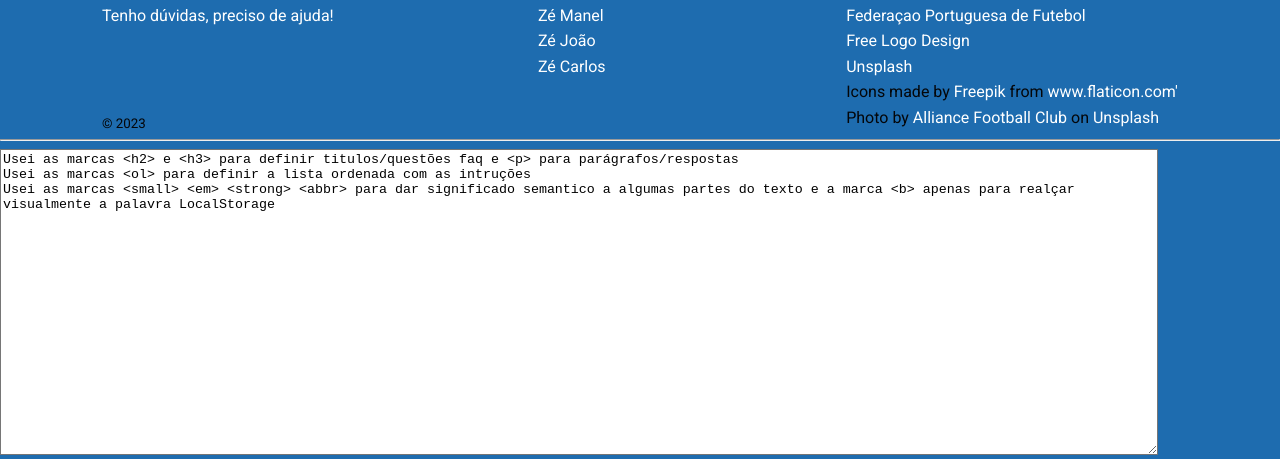
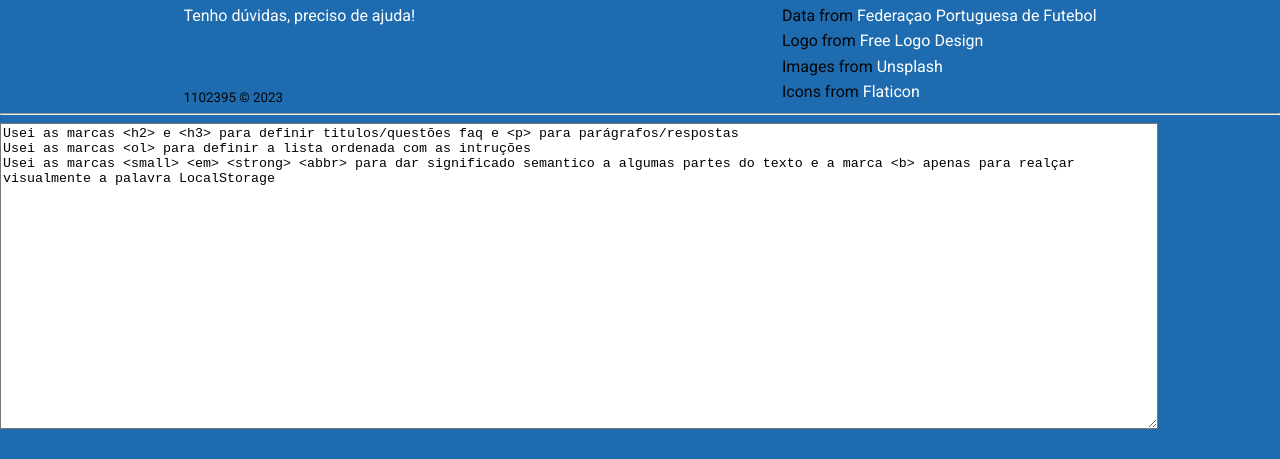
Before and after one commit to n20amaral/fpf-cv-builder, a plain HTML site: page help.html in a window 1280 px wide. Shown: the part 2170-2629 px from the top of the page. After the commit the page ends 2603 px from the top, so only its background shows below. Drawn offline with Linux system fonts and the light colour scheme.

Commit message:
last minute fixes

```diff
--- a/help.html
+++ b/help.html
@@ -95,39 +95,22 @@
                     <a href="help.html">Tenho dúvidas, preciso de ajuda!</a>
                 </li>
             </ul>
-            <small>&copy; 2023</small>
-        </nav>
-        <nav>
-            <h3>Últimos CV</h3>
-            <ul>
-                <li>
-                    <a href="#">Zé Manel</a>
-                </li>
-                <li>
-                    <a href="#">Zé João</a>
-                </li>
-                <li>
-                    <a href="#">Zé Carlos</a>
-                </li>
-            </ul>
+            <small>1102395 &copy; 2023</small>
         </nav>
         <nav>
             <h3>Powered By:</h3>
             <ul>
                 <li>
-                    <a href="https://fpf.pt" target="_blank">Federaçao Portuguesa de Futebol</a>
+                    Data from <a href="https://fpf.pt" target="_blank">Federaçao Portuguesa de Futebol</a>
                 </li>
                 <li>
-                    <a href="https://freelogodesign.org/" target="_blank">Free Logo Design</a>
+                    Logo from <a href="https://freelogodesign.org/" target="_blank">Free Logo Design</a>
                 </li>
                 <li>
-                    <a href="https://unsplash.com/" target="_blank">Unsplash</a>
+                    Images from <a href="https://unsplash.com/" target="_blank">Unsplash</a>
                 </li>
                 <li>
-                    Icons made by <a href="https://www.flaticon.com/authors/freepik" title="Freepik"> Freepik </a> from <a href="https://www.flaticon.com/" title="Flaticon">www.flaticon.com'</a>
-                </li>
-                <li>
-                    Photo by <a href="https://unsplash.com/@alliancefc?utm_source=unsplash&utm_medium=referral&utm_content=creditCopyText">Alliance Football Club</a> on <a href="https://unsplash.com/photos/TPF963E7G88?utm_source=unsplash&utm_medium=referral&utm_content=creditCopyText">Unsplash</a>
+                    Icons from <a href="https://www.flaticon.com/" target="_blank">Flaticon</a>
                 </li>
             </ul>
         </nav>
```
Also changed, not shown: edit-your-data.html (+7 -18 lines), index.html (+5 -19 lines), js/search.js (+22 -2 lines), my-footballer-cv.html (+5 -22 lines), who-are-you.html (+7 -18 lines).
